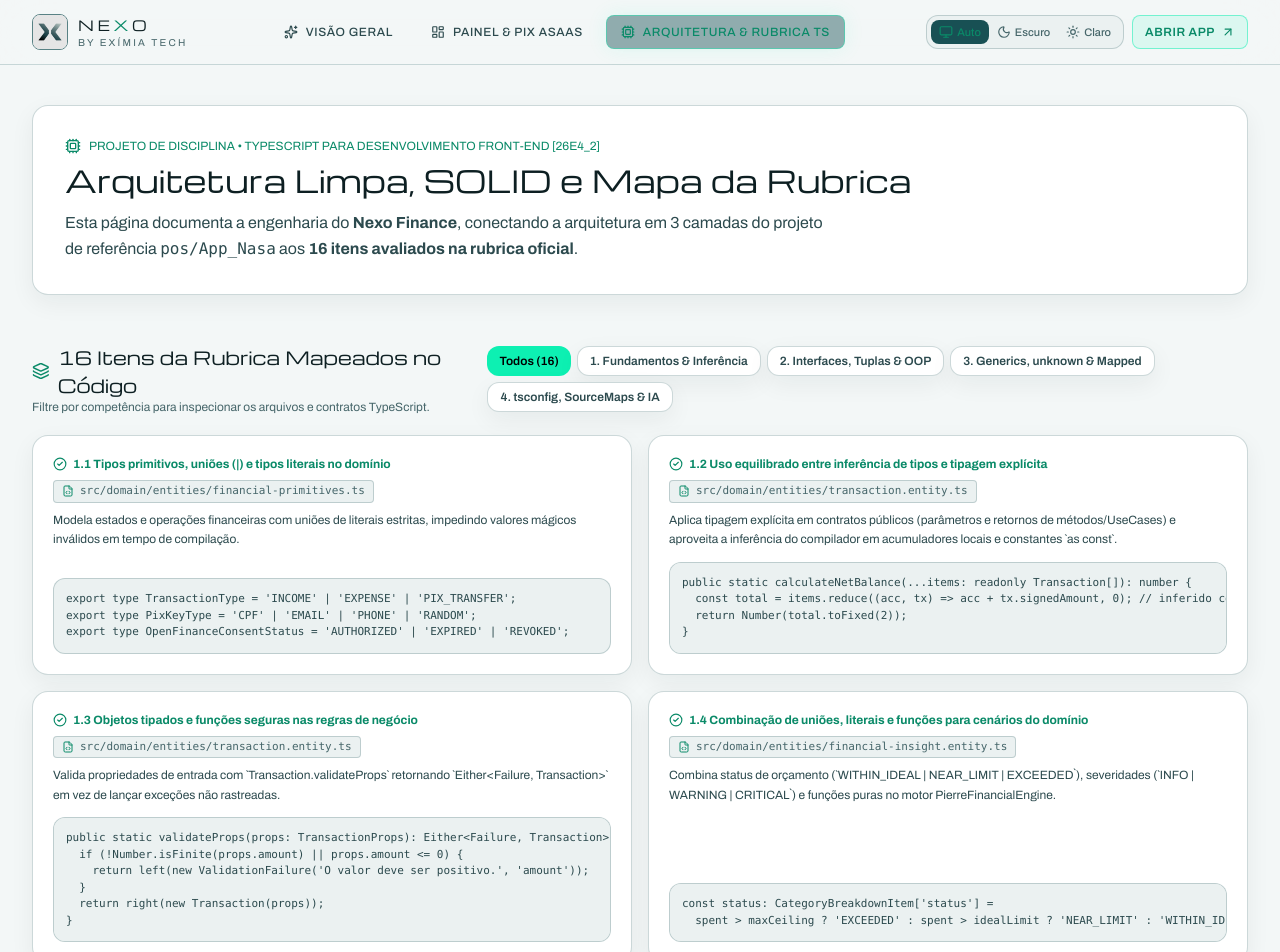
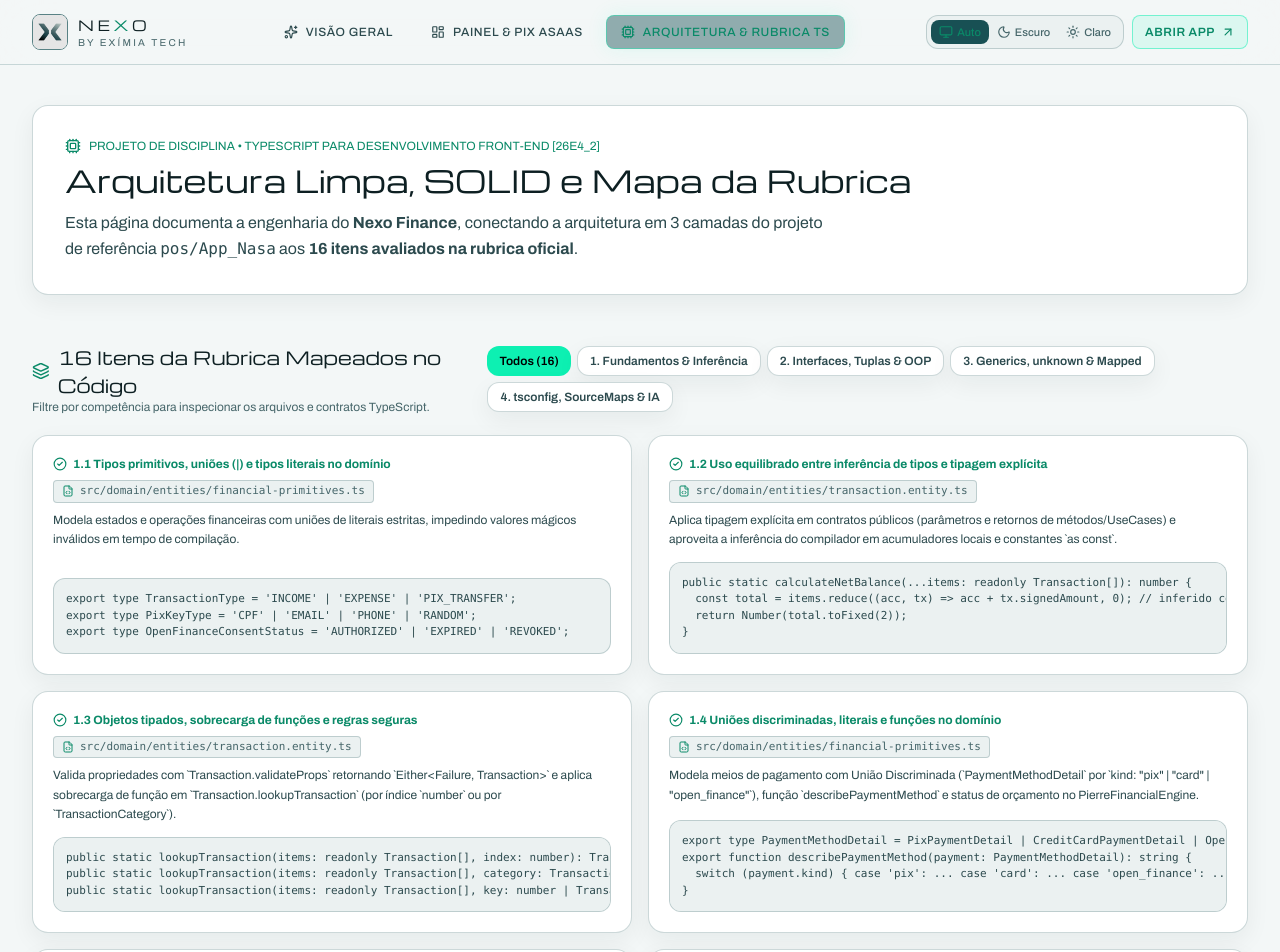
Before and after one commit to GuiQueirozRibeiro/nexo-finance, a Next.js app: page /arquitetura in a window 1280 px wide. Shown: the top 952 px of the page. Built offline with nearby package versions, Linux system fonts and the light colour scheme.

Commit message:
feat(domain,legacy,docs): align with Prof. Kennedy class exercises (overloading, discriminated unions, numeroValido)

```diff
--- a/src/domain/entities/financial-primitives.ts
+++ b/src/domain/entities/financial-primitives.ts
@@ -9,7 +9,11 @@
  * - 2.4 Articulação de uniões e interseções (&)
  */
 
-import type { InstitutionCode, TransactionCategory } from '@/core';
+import {
+  type InstitutionCode,
+  type TransactionCategory,
+  assertNever,
+} from '@/core';
 
 export type CurrencyCode = 'BRL' | 'USD' | 'EUR';
 
@@ -75,3 +79,59 @@ export interface OpenFinanceSyncReport {
   readonly updatedBalance: number;
   readonly syncedAtIso: string;
 }
+
+/**
+ * UNIÃO DISCRIMINADA (Etapa 2 / Playground Etapas 2 e 3):
+ * Modela diferentes meios de pagamento usando a propriedade literal discriminante `kind`.
+ */
+export interface PixPaymentDetail {
+  readonly kind: 'pix';
+  readonly pixKey: string;
+  readonly instantSettlement: boolean;
+}
+
+export interface CreditCardPaymentDetail {
+  readonly kind: 'card';
+  readonly lastFourDigits: string;
+  readonly installments: number;
+}
+
+export interface OpenFinanceDebitDetail {
+  readonly kind: 'open_finance';
+  readonly institution: InstitutionCode;
+  readonly consentId: string;
+}
+
+export type PaymentMethodDetail =
+  | PixPaymentDetail
+  | CreditCardPaymentDetail
+  | OpenFinanceDebitDetail;
+
+/**
+ * Estreitamento automático (Type Narrowing) por união discriminada com validação de exaustividade (`assertNever`).
+ */
+export function describePaymentMethod(payment: PaymentMethodDetail): string {
+  switch (payment.kind) {
+    case 'pix':
+      return `PIX para chave ${payment.pixKey} (${payment.instantSettlement ? 'liquidação imediata' : 'agendado'})`;
+    case 'card':
+      return `Cartão final ${payment.lastFourDigits} em ${payment.installments}x`;
+    case 'open_finance':
+      return `Débito Open Finance (${payment.institution}) • Consentimento ${payment.consentId}`;
+    default:
+      return assertNever(payment, 'Meio de pagamento não suportado');
+  }
+}
+
+/**
+ * TIPO DE FUNÇÃO (Function Type Alias — Etapa 3 / Playground Etapas 2 e 3):
+ * Contrato funcional para aplicação de regras de taxa ou desconto em operações financeiras.
+ */
+export type FinancialFeeRule = (amount: number) => number;
+
+export function applyFinancialFeeRule(
+  amount: number,
+  rule: FinancialFeeRule,
+): number {
+  return Number(rule(amount).toFixed(2));
+}
--- a/src/domain/entities/transaction.entity.ts
+++ b/src/domain/entities/transaction.entity.ts
@@ -149,4 +149,27 @@ export class Transaction {
     const total = items.reduce((acc, tx) => acc + tx.signedAmount, 0);
     return Number(total.toFixed(2));
   }
+
+  /**
+   * SOBRECARGA DE FUNÇÕES (Function Overloading — Etapa 3 / Playground Etapas 2 e 3):
+   * - Quando acionado com `index: number`, retorna uma única `Transaction | undefined`.
+   * - Quando acionado com `category: TransactionCategory`, retorna `readonly Transaction[]`.
+   */
+  public static lookupTransaction(
+    items: readonly Transaction[],
+    index: number,
+  ): Transaction | undefined;
+  public static lookupTransaction(
+    items: readonly Transaction[],
+    category: TransactionCategory,
+  ): readonly Transaction[];
+  public static lookupTransaction(
+    items: readonly Transaction[],
+    key: number | TransactionCategory,
+  ): Transaction | undefined | readonly Transaction[] {
+    if (typeof key === 'number') {
+      return items[key];
+    }
+    return items.filter((tx) => tx.category === key);
+  }
 }
--- a/src/legacy/legacy-reconciliation.ts
+++ b/src/legacy/legacy-reconciliation.ts
@@ -18,7 +18,6 @@ import {
   type Failure,
   ValidationFailure,
   assertNever,
-  hasNumberField,
   hasStringField,
   isPlainRecord,
   left,
@@ -128,6 +127,31 @@ export class RefactoredReconciliationService {
   }
 
   /**
+   * Validador estrito de números para campos vindos de JSON/API externa (alinhado ao exercício
+   * `numeroValido(valor: unknown, campo: string)` da Etapa 1, sem uso de `any` nem `as`).
+   */
+  public static numeroValido(
+    valor: unknown,
+    campo: string,
+  ): Either<Failure, number> {
+    if (typeof valor === 'number' && Number.isFinite(valor)) {
+      return right(valor);
+    }
+    if (typeof valor === 'string' && valor.trim() !== '') {
+      const convertido = Number(valor);
+      if (Number.isFinite(convertido)) {
+        return right(convertido);
+      }
+    }
+    return left(
+      new ValidationFailure(
+        `Campo numérico "${campo}" inválido na leitura da API: ${String(valor)}`,
+        campo,
+      ),
+    );
+  }
+
+  /**
    * Converte e valida um item bruto (`unknown`) vindo de fonte externa antes do cálculo.
    */
   public static parseUnknownInput(
@@ -145,29 +169,15 @@ export class RefactoredReconciliationService {
       );
     }
 
-    // Corrige o Bug 1 do JS legado: rejeita ou converte explicitamente strings numéricas válidas
-    let parsedAmount: number;
-    if (hasNumberField(raw, 'amount')) {
-      parsedAmount = raw.amount;
-    } else if (typeof raw.amount === 'string' && raw.amount.trim() !== '') {
-      const coerced = Number(raw.amount);
-      if (!Number.isFinite(coerced)) {
-        return left(
-          new ValidationFailure(
-            `Valor monetário inválido ("${raw.amount}") no item ${raw.id}.`,
-            'amount',
-          ),
-        );
-      }
-      parsedAmount = coerced;
-    } else {
-      return left(
-        new ValidationFailure(
-          `Campo "amount" ausente ou inválido no item ${raw.id}.`,
-          'amount',
-        ),
-      );
+    // Corrige o Bug 1 do JS legado usando numeroValido(unknown) sem `any` nem `as`
+    const amountCheck = RefactoredReconciliationService.numeroValido(
+      raw.amount,
+      'amount',
+    );
+    if (amountCheck.isLeft()) {
+      return left(amountCheck.value);
     }
+    const parsedAmount = amountCheck.value;
 
     if (parsedAmount <= 0) {
       return left(
--- a/src/presentation/view/architecture/architecture-page.tsx
+++ b/src/presentation/view/architecture/architecture-page.tsx
@@ -54,26 +54,25 @@ export type OpenFinanceConsentStatus = 'AUTHORIZED' | 'EXPIRED' | 'REVOKED';`,
   {
     id: '1.3',
     competencyGroup: 'C1',
-    rubricTitle: '1.3 Objetos tipados e funções seguras nas regras de negócio',
+    rubricTitle: '1.3 Objetos tipados, sobrecarga de funções e regras seguras',
     filePath: 'src/domain/entities/transaction.entity.ts',
     explanation:
-      'Valida propriedades de entrada com `Transaction.validateProps` retornando `Either<Failure, Transaction>` em vez de lançar exceções não rastreadas.',
-    codeSnippet: `public static validateProps(props: TransactionProps): Either<Failure, Transaction> {
-  if (!Number.isFinite(props.amount) || props.amount <= 0) {
-    return left(new ValidationFailure('O valor deve ser positivo.', 'amount'));
-  }
-  return right(new Transaction(props));
-}`,
+      'Valida propriedades com `Transaction.validateProps` retornando `Either<Failure, Transaction>` e aplica sobrecarga de função em `Transaction.lookupTransaction` (por índice `number` ou por `TransactionCategory`).',
+    codeSnippet: `public static lookupTransaction(items: readonly Transaction[], index: number): Transaction | undefined;
+public static lookupTransaction(items: readonly Transaction[], category: TransactionCategory): readonly Transaction[];
+public static lookupTransaction(items: readonly Transaction[], key: number | TransactionCategory) { ... }`,
   },
   {
     id: '1.4',
     competencyGroup: 'C1',
-    rubricTitle: '1.4 Combinação de uniões, literais e funções para cenários do domínio',
-    filePath: 'src/domain/entities/financial-insight.entity.ts',
+    rubricTitle: '1.4 Uniões discriminadas, literais e funções no domínio',
+    filePath: 'src/domain/entities/financial-primitives.ts',
     explanation:
-      'Combina status de orçamento (`WITHIN_IDEAL | NEAR_LIMIT | EXCEEDED`), severidades (`INFO | WARNING | CRITICAL`) e funções puras no motor PierreFinancialEngine.',
-    codeSnippet: `const status: CategoryBreakdownItem['status'] =
-  spent > maxCeiling ? 'EXCEEDED' : spent > idealLimit ? 'NEAR_LIMIT' : 'WITHIN_IDEAL';`,
+      'Modela meios de pagamento com União Discriminada (`PaymentMethodDetail` por `kind: "pix" | "card" | "open_finance"`), função `describePaymentMethod` e status de orçamento no PierreFinancialEngine.',
+    codeSnippet: `export type PaymentMethodDetail = PixPaymentDetail | CreditCardPaymentDetail | OpenFinanceDebitDetail;
+export function describePaymentMethod(payment: PaymentMethodDetail): string {
+  switch (payment.kind) { case 'pix': ... case 'card': ... case 'open_finance': ... }
+}`,
   },
   {
     id: '2.1',
```
Also changed, not shown: public/manifest.webmanifest, public/sw.js (line endings or trailing spaces), src/core/pwa/pwa-manager.ts (line endings or trailing spaces), src/core/theme/theme-manager.ts (line endings or trailing spaces), 3 other files (tests, documents, lock files or other folders).
